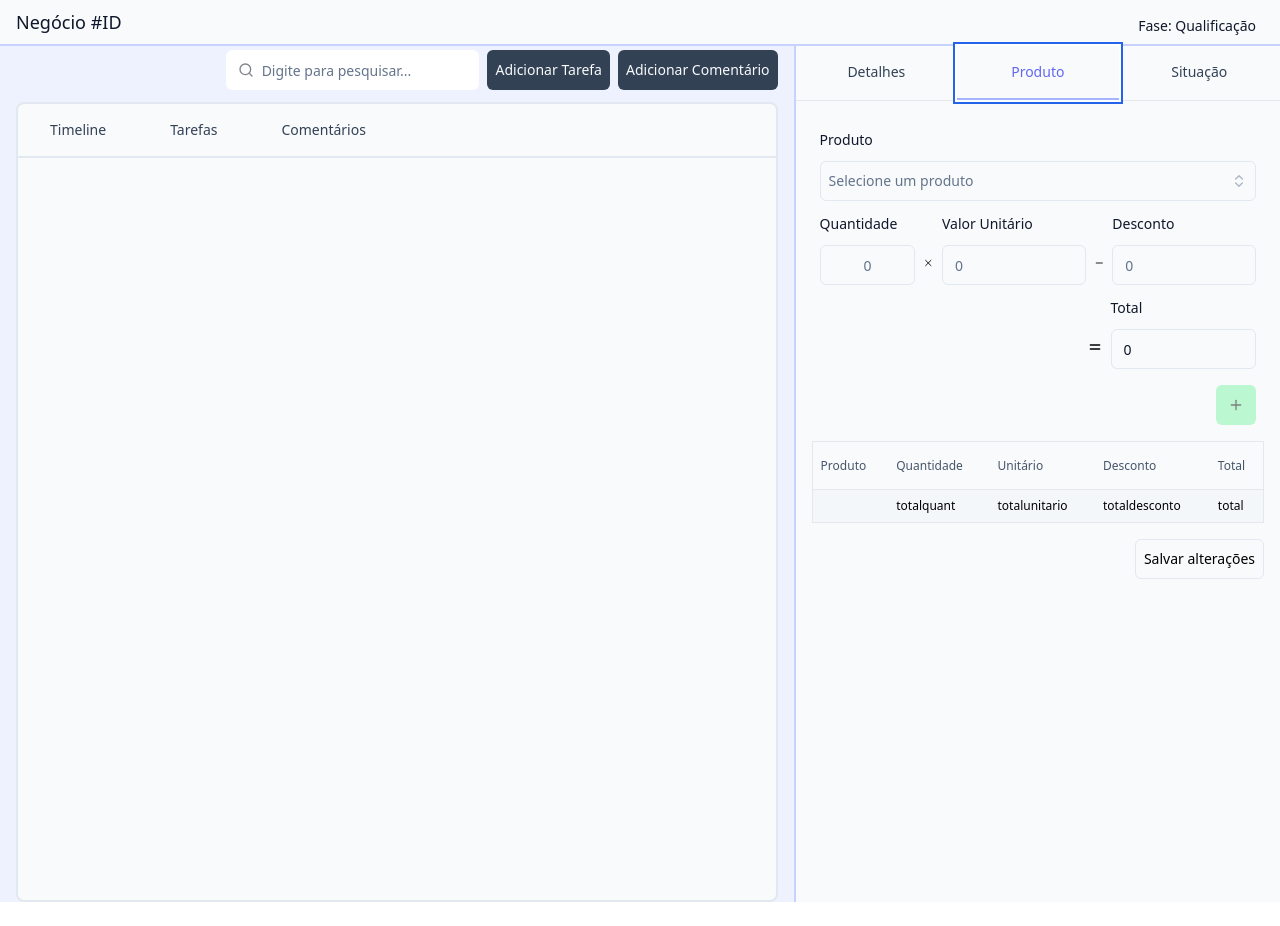
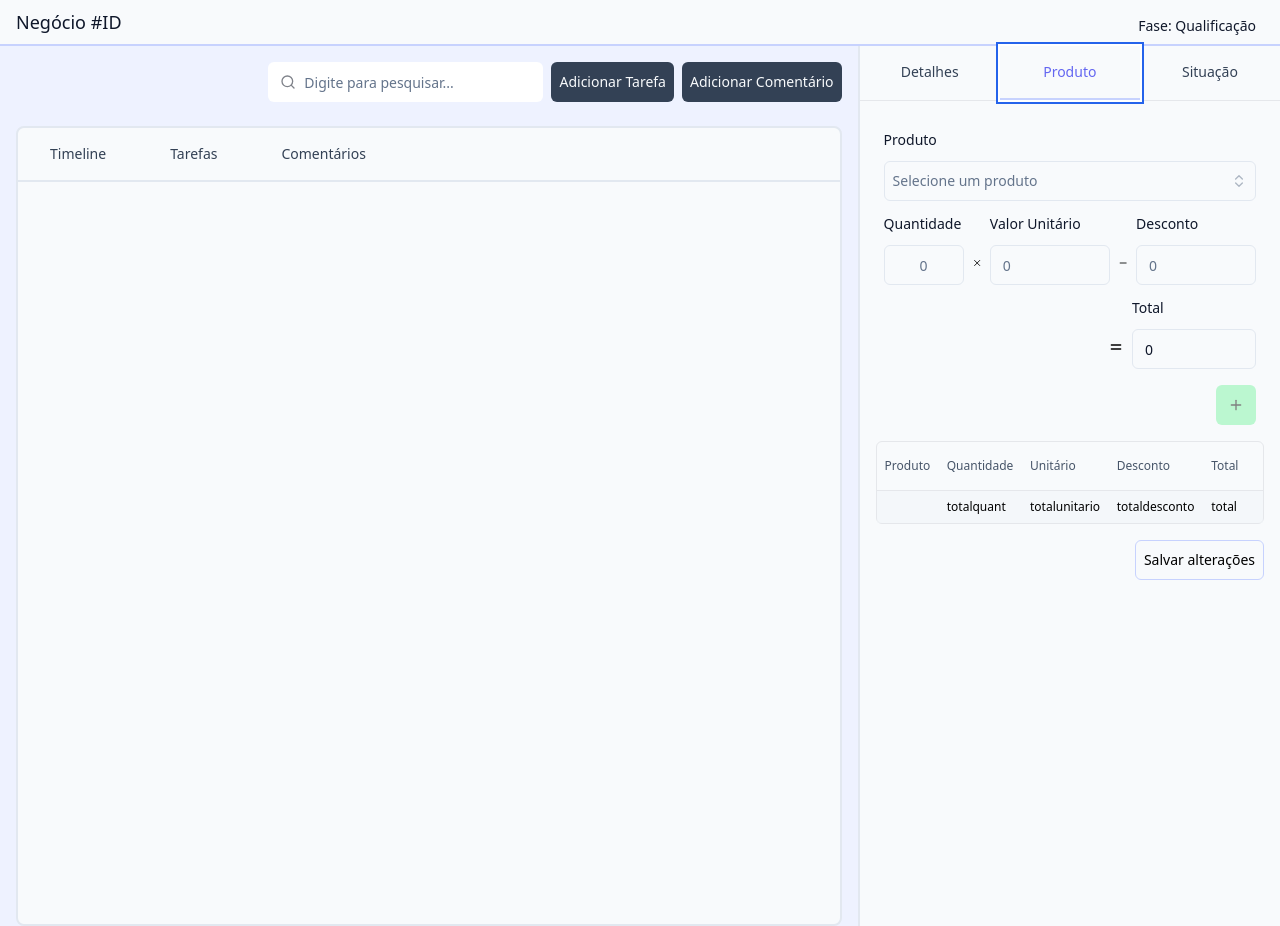
Before and after one commit to lismarreiros/crm-nextcompany, a React (Create React App) app: page /detalhe in a window 1280 px wide. Both pictures are taken after a click on the tab "Produto". Before the commit the page ends 902 px from the top, so only its background shows below. Built offline with nearby package versions, Linux system fonts and the light colour scheme.

Commit message:
css no formulario e timeline

```diff
--- a/src/pages/detail/components/Form/Form.tsx
+++ b/src/pages/detail/components/Form/Form.tsx
@@ -9,14 +9,14 @@ import { zodResolver } from '@hookform/resolvers/zod';
 function FormDetalhe() {
   const methods = useForm({ resolver: zodResolver(negocio) });
   return (
-    <div className='bg-inherit'>
+    <div className='bg-inherit h-full border-l-2 border-slate-200'>
       <FormProvider {...methods}>
         <div className='flex flex-col gap-4'>
           <Tabs defaultValue='details' className='w-full bg-inherit'>
             <TabsList className='grid w-full grid-cols-3 border-b rounded-0'>
-              <TabsTrigger value='details' className='py-4 px-4 data-[state=active]:bg-transparent data-[state=active]:border-b-2 data-[state=active]:border-indigo-300 data-[state=active]:text-indigo-500 text-slate-700'>Detalhes</TabsTrigger>
-              <TabsTrigger value='products' className='py-4 px-4 data-[state=active]:bg-transparent data-[state=active]:border-b-2 data-[state=active]:border-indigo-300 data-[state=active]:text-indigo-500 text-slate-700'>Produto</TabsTrigger>
-              <TabsTrigger value='situation' className='py-4 px-4 data-[state=active]:bg-transparent data-[state=active]:border-b-2 data-[state=active]:border-indigo-300 data-[state=active]:text-indigo-500 text-slate-700'>Situação</TabsTrigger>
+              <TabsTrigger value='details' className='py-4 px-4 data-[state=active]:bg-transparent data-[state=active]:border-b-2 data-[state=active]:border-indigo-200 data-[state=active]:text-indigo-500 text-slate-700'>Detalhes</TabsTrigger>
+              <TabsTrigger value='products' className='py-4 px-4 data-[state=active]:bg-transparent data-[state=active]:border-b-2 data-[state=active]:border-indigo-200 data-[state=active]:text-indigo-500 text-slate-700'>Produto</TabsTrigger>
+              <TabsTrigger value='situation' className='py-4 px-4 data-[state=active]:bg-transparent data-[state=active]:border-b-2 data-[state=active]:border-indigo-200 data-[state=active]:text-indigo-500 text-slate-700'>Situação</TabsTrigger>
             </TabsList>
             <TabsContent value='details' className='w-full py-2 px-4'>
               <Details/>
--- a/src/pages/detail/components/Form/Product.tsx
+++ b/src/pages/detail/components/Form/Product.tsx
@@ -258,14 +258,15 @@ const Product = () => {
           }}
           className='bg-green-200 hover:bg-green-300 w-10 self-end'><PlusIcon size={16} color='gray'/></Button>
       </form>
-
-      <Table className='border my-2'>
+      <div className='border rounded-md my-2'>
+        <Table>
           <TableHeader className='border-b text-xs'>
             <TableHead>Produto</TableHead>
             <TableHead>Quantidade</TableHead>
             <TableHead>Unitário</TableHead>
             <TableHead>Desconto</TableHead>
             <TableHead>Total</TableHead>
+            <TableHead></TableHead>
           </TableHeader>
           <TableBody className='text-xs'>
             {selectedProducts.map((product, index) => (
@@ -289,14 +290,16 @@ const Product = () => {
             <TableCell>totalunitario</TableCell>
             <TableCell>totaldesconto</TableCell>
             <TableCell>total</TableCell>
+            <TableCell></TableCell>
           </TableFooter>
         </Table>
+      </div>
 
       <Button onClick={(e) => {
         e.preventDefault();
         const values = getValues();
         console.log(values);
-      }} type='submit' variant='outline' className='my-2 bg-slate-50 self-end'>Salvar alterações</Button>
+      }} type='submit' variant='outline' className='border-indigo-200 my-2 bg-slate-50 self-end'>Salvar alterações</Button>
     </div>
   );
 };
--- a/src/pages/detail/components/Timeline/Comentario/CardComentario.tsx
+++ b/src/pages/detail/components/Timeline/Comentario/CardComentario.tsx
@@ -10,7 +10,7 @@ type ComentarioCardProps = {
 const CardComentario: React.FC<ComentarioCardProps> = ({ comment, onDelete, onReopenModal }) => {
   return (
 
-    <div className="w-[900px] mt-4 ml-1 relative before:absolute before:ml-7 before:h-full before:w-0.5 before:bg-indigo-100">
+    <div className="w-full mt-4 ml-1 relative before:absolute before:ml-7 before:h-full before:w-0.5 before:bg-indigo-100">
       <div className="relative">
         <div className="md:flex items-center mb-2 px-4">
           <div className="flex items-center space-x-4">
--- a/src/pages/detail/components/Timeline/index.tsx
+++ b/src/pages/detail/components/Timeline/index.tsx
@@ -68,7 +68,7 @@ const Timeline: React.FC = () => {
 
   return (
     <div>
-      <div className='flex w-full py-1 px-4 gap-2 justify-end'>
+      <div className='flex w-full py-4 px-4 gap-2 justify-end'>
         <Command className='w-1/3 '>
           <CommandInput placeholder='Digite para pesquisar...' />
           {/* <CommandList>
@@ -98,14 +98,14 @@ const Timeline: React.FC = () => {
         {/** barra de pesquisa (sem funcionar ainda!) + botões */}
       </div>
       <div className='flex flex-col min-h-screen mt-2 rounded-lg mx-4 bg-slate-50 border-2 border-slate-200'>
-        <Tabs>
+        <Tabs defaultValue='timeline'>
           <TabsList className='flex justify-start items-center border-b-2 border-slate-200 w-full '>
-            <TabsTrigger className='py-4 px-8 data-[state=active]:bg-transparent data-[state=active]:border-b-2 data-[state=active]:border-indigo-300 data-[state=active]:text-indigo-500 text-slate-700' value='todas'>Timeline</TabsTrigger>
-            <TabsTrigger className='py-4 px-8 data-[state=active]:bg-transparent data-[state=active]:border-b-2 data-[state=active]:border-indigo-300 data-[state=active]:text-indigo-500 text-slate-700' value='tarefas'>Tarefas</TabsTrigger>
-            <TabsTrigger className='py-4 px-8 data-[state=active]:bg-transparent data-[state=active]:border-b-2 data-[state=active]:border-indigo-300 data-[state=active]:text-indigo-500 text-slate-700' value='comentarios'>Comentários</TabsTrigger>
+            <TabsTrigger className='py-4 px-8 data-[state=active]:bg-transparent data-[state=active]:border-b-2 data-[state=active]:border-indigo-200 data-[state=active]:text-indigo-500 text-slate-700' value='todas'>Timeline</TabsTrigger>
+            <TabsTrigger className='py-4 px-8 data-[state=active]:bg-transparent data-[state=active]:border-b-2 data-[state=active]:border-indigo-200 data-[state=active]:text-indigo-500 text-slate-700' value='tarefas'>Tarefas</TabsTrigger>
+            <TabsTrigger className='py-4 px-8 data-[state=active]:bg-transparent data-[state=active]:border-b-2 data-[state=active]:border-indigo-200 data-[state=active]:text-indigo-500 text-slate-700' value='comentarios'>Comentários</TabsTrigger>
           </TabsList>
 
-          <TabsContent value='todas'>
+          <TabsContent value='timeline'>
             {/** Card Comentário */}
             {comments.map((comment, index) => (
               <CardComentario key={index}
--- a/src/pages/detail/index.tsx
+++ b/src/pages/detail/index.tsx
@@ -10,13 +10,13 @@ const DetailPage = () => {
         <p className='text-sm font-light text-slate-900 mr-2'>Fase: Qualificação</p>
       </div>
 
-      <div className='grid lg:grid-cols-[1fr_38vw] md:grid-cols-1 '>
+      <div className='grid lg:grid-cols-[1fr_33vw] md:grid-cols-1 '>
         {/** Timeline */}
         <div className='min-h-screen bg-indigo-50 border-t-2 border-indigo-200'>
           <Timeline />
         </div>
         {/** Formulário de Detalhes */}
-        <div className='min-h-screen border-l-2 border-t-2 border-indigo-200 bg-slate-50'>
+        <div className='min-h-screen bg-slate-50 border-t-2 border-indigo-200'>
           <FormDetalhe/>
         </div>
       </div>
```
Lines whose indentation alone changed are shown as unchanged.
